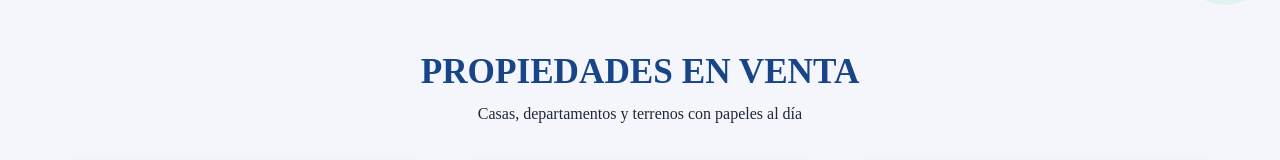
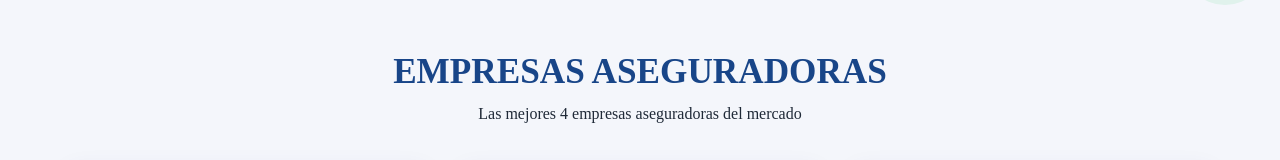
Before and after one commit to juliorellanosb-96/inmobiliaria-dingiandi-web, a plain HTML site: page pages/seguros.html in a window 1280 px wide. Shown: the part 783-943 px from the top of the page. Drawn offline with nearby package versions, Linux system fonts and the light colour scheme; a web font is replaced by a local one.

Commit message:
feat: edite la seccion propiedades

```diff
--- a/pages/seguros.html
+++ b/pages/seguros.html
@@ -81,8 +81,8 @@
         </section>
 
         <section id="propiedades" class="secciones-tarjetas" data-aos="fade-up">
-            <h2>PROPIEDADES EN VENTA</h2>
-            <p>Casas, departamentos y terrenos con papeles al día</p>
+            <h2>EMPRESAS ASEGURADORAS</h2>
+            <p>Las mejores 4 empresas aseguradoras del mercado</p>
             <div class="contenedor-tarjetas">
                 <div class="tarjetas" data-aos="fade-up" data-aos-delay="0"><img src="../imagenes/casa+2deptos.jpeg" alt="Casa + 2 departamentos"><span class="tag">Casa + 2 Departamentos</span><h3>U$D 240.000 - Calle 10 e/ 11 y 9</h3><p>Casa de 2 habitaciones, 1 baño | 2 departamentos | Galpón</p><a href="#contacto" class="btn-card">Más info</a></div>
                 <div class="tarjetas" data-aos="fade-up" data-aos-delay="0"><img src="../imagenes/casaquinta17.jpeg" alt="Casa quinta"><span class="tag">Casa Quinta</span><h3>U$D 130.000 - Calle 17 N°3153</h3><p>Casa de 2 habitaciones, 2 baños, pileta | APTA CRÉDITO</p><a href="#contacto" class="btn-card">Más info</a></div>
```
